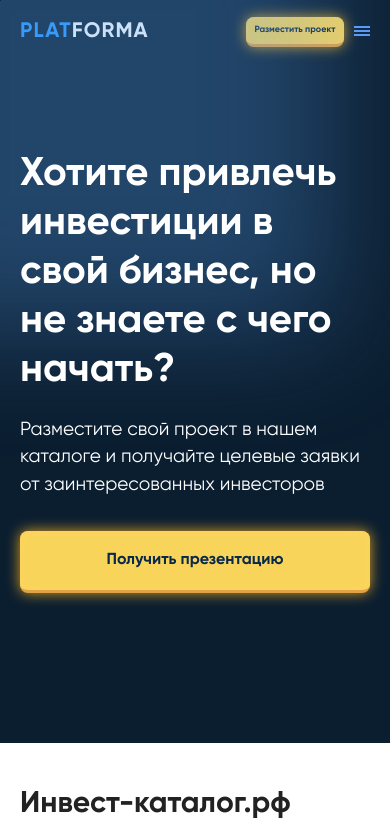
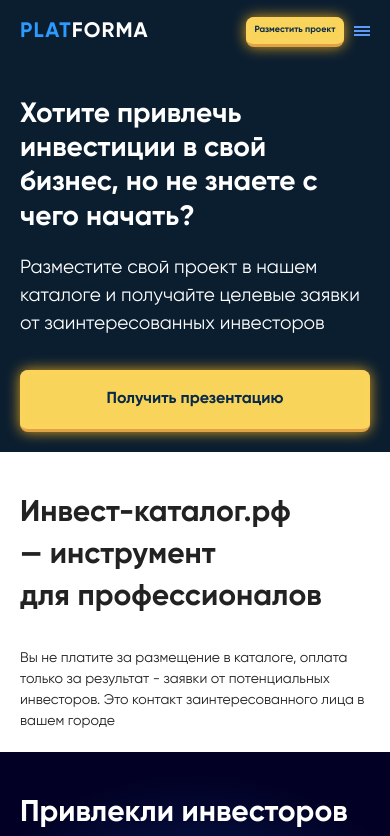
Before and after one commit to den10004/invest, a Next.js app: page /invest in a window 390 px wide. Shown: the top 836 px of the page. Built offline with nearby package versions, Linux system fonts and the light colour scheme.

Commit message:
исправлен фон страницы ивест

```diff
--- a/app/invest/InvestContent.jsx
+++ b/app/invest/InvestContent.jsx
@@ -2,7 +2,6 @@
 import "./style.css";
 import { useState } from "react";
 
-import phone from "@/public/phones.webp";
 import TheHeader from "@/components/TheHeader/TheHeader";
 import Image from "next/image";
 import RequestModal from "@/components/Modals/RequestModal";
@@ -12,7 +11,7 @@ export default function InvestContent() {
 
   return (
     <>
-      <section id="main" className="shine">
+      <section id="main" className="bg-invest">
         <TheHeader />
         <div className="wrap" style={{ position: "relative" }}>
           <h1 className="placing__headline">
@@ -30,17 +29,7 @@ export default function InvestContent() {
           >
             <i className="i-download-pdf"></i> Получить презентацию
           </button>
-
-          <Image
-            src={phone.src}
-            className="main-img"
-            alt="телефон"
-            width={515}
-            height={750}
-          />
         </div>
-
-        <div className="separation"></div>
       </section>
       {showModal && (
         <RequestModal setShowModal={setShowModal} showModal={showModal} />
--- a/app/invest/style.css
+++ b/app/invest/style.css
@@ -1,3 +1,5 @@
+/*
+
 img.main-img {
     position: absolute;
     right: 141px;
@@ -5,10 +7,20 @@ img.main-img {
     width: 515px;
     height: auto;
 }
+*/
+.bg-invest {
+    background: url(../../public/invest-bg.webp);
+    height: 800px;
+    background-repeat: no-repeat;
+}
+
+.openTafif {
+    margin-bottom: 20px;
+}
 
 .placing__headline {
-    margin-top: 160px;
-    font-size: 3em;
+    margin-top: 100px;
+    font-size: 74px;
     text-align: left;
     font-weight: 700
 }
@@ -79,7 +91,7 @@ img.main-img {
 
 .main-tr-item p {
     white-space: pre-line;
-    font-size: 20px;
+    font-size: 24px;
     font-weight: 500;
     line-height: 153%;
     margin-top: 25px;
@@ -88,12 +100,6 @@ img.main-img {
 .placing__headline {
     line-height: 123%;
 }
-
-
-.separation {
-    height: 150px;
-}
-
 
 .main-tr-box.flex {
     background: white;
@@ -138,12 +144,14 @@ img.main-img {
 }
 
 @media (max-width: 1620px) {
+
+    /*
     img.main-img {
         right: 24px;
         top: 48px;
         width: 424px;
     }
-
+*/
     h1 {
         white-space: pre-line;
         font-weight: bold;
@@ -153,8 +161,6 @@ img.main-img {
 
     .placing__headline {
         margin-top: 86px;
-        font-size: 40px;
-        width: 50%;
     }
 
 
@@ -183,11 +189,18 @@ img.main-img {
 
 
 @media (max-width: 1170px) {
+
+    /*
     img.main-img {
         right: 24px;
         top: 10px;
         width: 244px;
     }
+*/
+    .placing__headline {
+        font-size: 60px;
+    }
+
 
     h1 {
         white-space: pre-line;
@@ -204,7 +217,6 @@ img.main-img {
 
     .main-tr-item p {
         margin-top: 19px;
-        font-size: 14px;
         font-weight: 500;
         line-height: 150%;
     }
@@ -227,6 +239,10 @@ img.main-img {
     .pre-line {
         width: 592px;
     }
+
+    .btn.big-btn.btn-pdf-new {
+        padding-left: 33px
+    }
 }
 
 @media (max-width: 900px) {
@@ -243,10 +259,18 @@ img.main-img {
         text-align: center;
     }
 
+    .placing__headline {
+        margin-top: 33px;
+    }
+
     .btn.big-btn {
         padding: 17px 0px;
         text-align: center;
         font-size: 16px;
+        width: 100%;
+    }
+
+    .pre-line {
         width: 100%;
     }
 
@@ -258,6 +282,15 @@ img.main-img {
         -ms-flex-direction: column;
         flex-direction: column;
     }
+
+    .bg-invest {
+        background: none;
+        height: auto;
+    }
+
+    .placing__headline {
+        font-size: 28px;
+    }
 }
 
 @media screen and (max-width: 640px) {
@@ -265,10 +298,11 @@ img.main-img {
         width: 100%;
     }
 
+    /*
     img.main-img {
         display: none;
     }
-
+*/
     .placing__headline {
         width: 100%;
     }
```
Also changed, not shown: public/invest-bg.webp (added), public/phones.webp (deleted).
